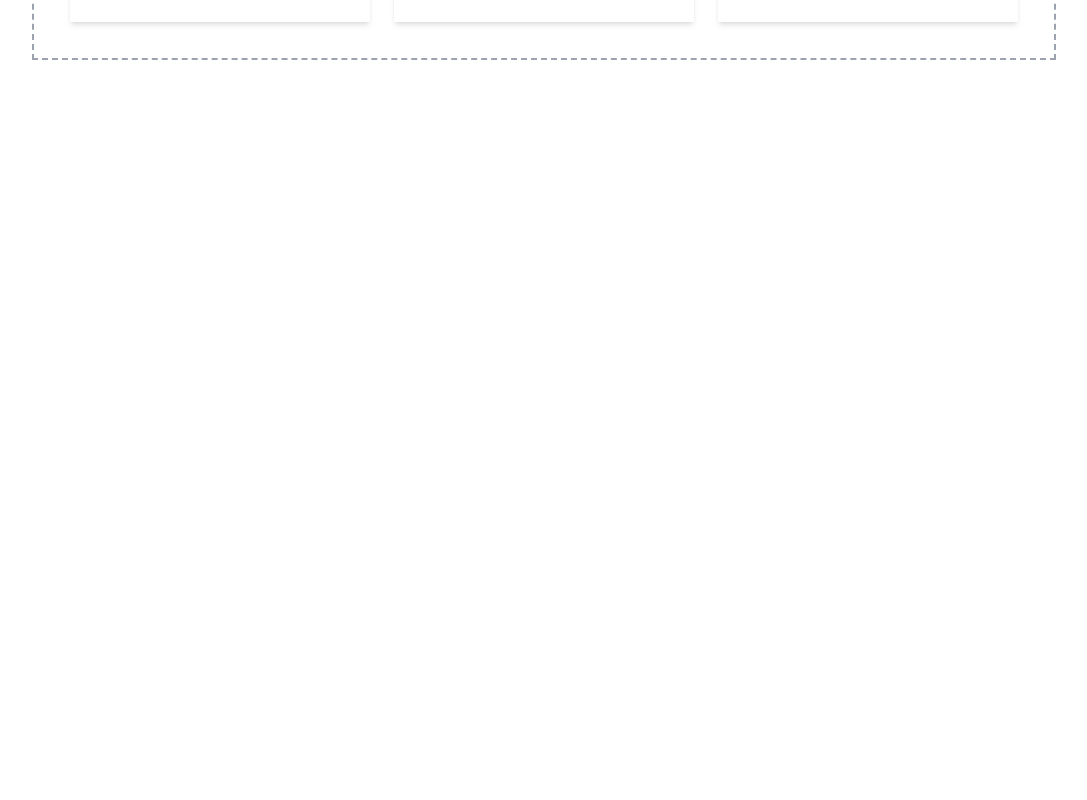
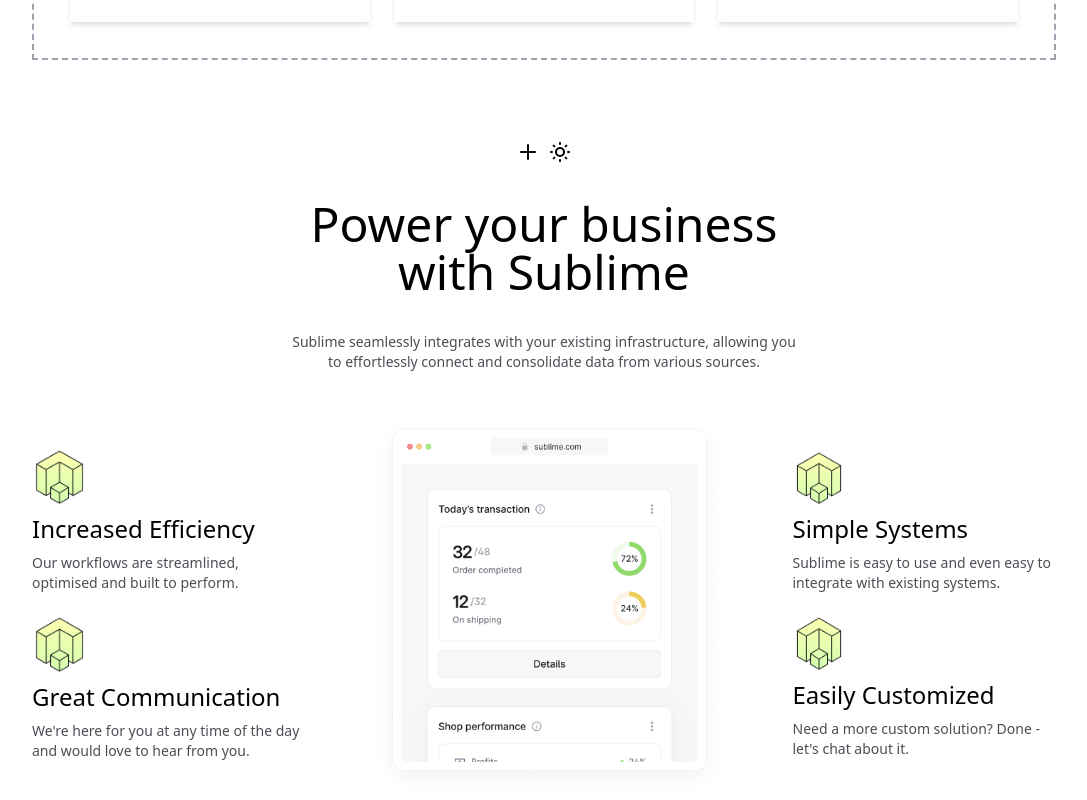
Before and after one commit to Aditya4348/SlicingWebReact, a React (Vite) app: page / in a window 1280 px wide. Shown: the part 2995-3795 px from the top of the page, without its empty margins (96-1183 px from the left). Before the commit the page ends 3135 px from the top, so only its background shows below. Built offline with nearby package versions, Linux system fonts and the light colour scheme.

Commit message:
{ feat } featured section

```diff
--- a/src/App.tsx
+++ b/src/App.tsx
@@ -4,6 +4,7 @@
 import AboutSolution from "./Component/Section/AboutSolution";
 import AboutTestimoni from "./Component/Section/AboutTestimoni";
 import CustomerSupport from "./Component/Section/CustomerSuppor";
+import Featured from "./Component/Section/featured";
 import Hero from "./Component/Section/Hero";
 import ReviewCustomer from "./Component/Section/reviewCustomer";
 import SublimeProduct from "./Component/Section/SublimeProduct";
@@ -19,6 +20,7 @@
         <AboutSolution />
         <AboutTestimoni />
         <CustomerSupport />
+        <Featured />
       </Container>
     </main>
   );
--- /dev/null
+++ b/src/Component/Section/Featured.tsx
@@ -0,0 +1,69 @@
+import { Plus, SunMedium } from "lucide-react";
+import Container from "../layout/Container";
+import Balok from "../../assets/Balok.png";
+import BoxContent from "../../assets/BoxContent.png";
+
+const Featured = () => {
+  return (
+    <section className="w-full max-h-screen">
+      <Container className="max-w-5xl flex flex-col items-center justify-between gap-10">
+        <div className="space-y-9 w-1/2">
+          <span className="flex items-center gap-2 justify-center">
+            <Plus />
+            <SunMedium />
+          </span>
+          <h1 className="font-normal text-5xl text-center">
+            Power your business with Sublime
+          </h1>
+          <p className="text-sm font-light text-[#4D4D56] text-center">
+            Sublime seamlessly integrates with your existing infrastructure,
+            allowing you to effortlessly connect and consolidate data from
+            various sources.
+          </p>
+        </div>
+
+        <div className="w-full h-full flex items-center justify-between gap-16">
+          <div className="flex flex-col gap-6 items-start">
+            <div className="flex flex-col items-start gap-2">
+              <img src={Balok} alt="" className="w-[20%]"/>
+              <h1 className="font-normal text-2xl">Increased Efficiency</h1>
+              <p className="text-sm font-light text-[#4D4D56]">
+                Our workflows are streamlined, optimised and built to perform.
+              </p>
+            </div>
+            <div className="flex flex-col items-start gap-2">
+              <img src={Balok} alt="" className="w-[20%]"/>
+              <h1 className="font-normal text-2xl">Great Communication</h1>
+              <p className="text-sm font-light text-[#4D4D56]">
+                We're here for you at any time of the day and would love to hear
+                from you.
+              </p>
+            </div>
+          </div>
+
+          <img src={BoxContent} alt="" className="w-[35%]"/>
+
+          <div className="flex flex-col gap-6 items-start">
+            <div className="flex flex-col items-start gap-2">
+              <img src={Balok} alt="" className="w-[20%]"/>
+              <h1 className="font-normal text-2xl">Simple Systems</h1>
+              <p className="text-sm font-light text-[#4D4D56]">
+                Sublime is easy to use and even easy to integrate with existing
+                systems.
+              </p>
+            </div>
+            <div className="flex flex-col items-start gap-2">
+              <img src={Balok} alt="" className="w-[20%]"/>
+              <h1 className="font-normal text-2xl">Easily Customized</h1>
+              <p className="text-sm font-light text-[#4D4D56]">
+                Need a more custom solution? Done - let's chat about it.
+              </p>
+            </div>
+          </div>
+        </div>
+      </Container>
+    </section>
+  );
+};
+
+export default Featured;
```
Also changed, not shown: src/assets/BoxContent.png (added), src/assets/Gradient+Blur.png (added).
